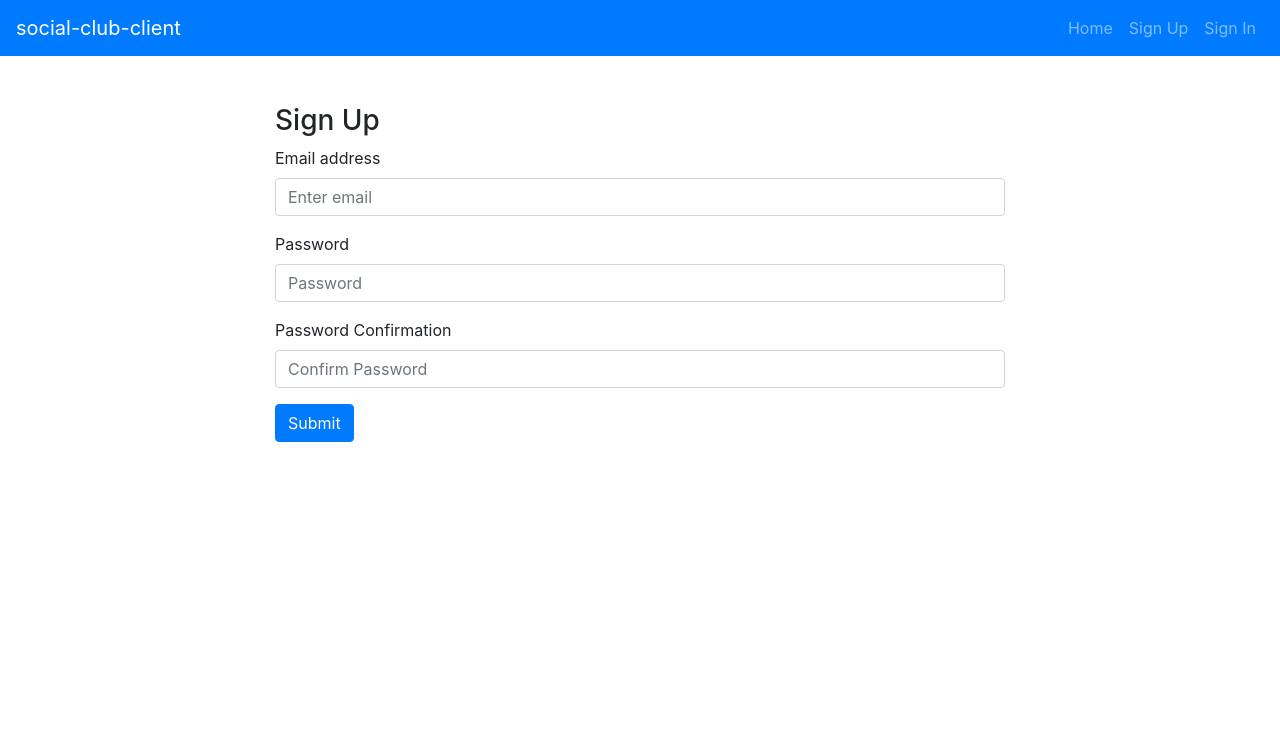
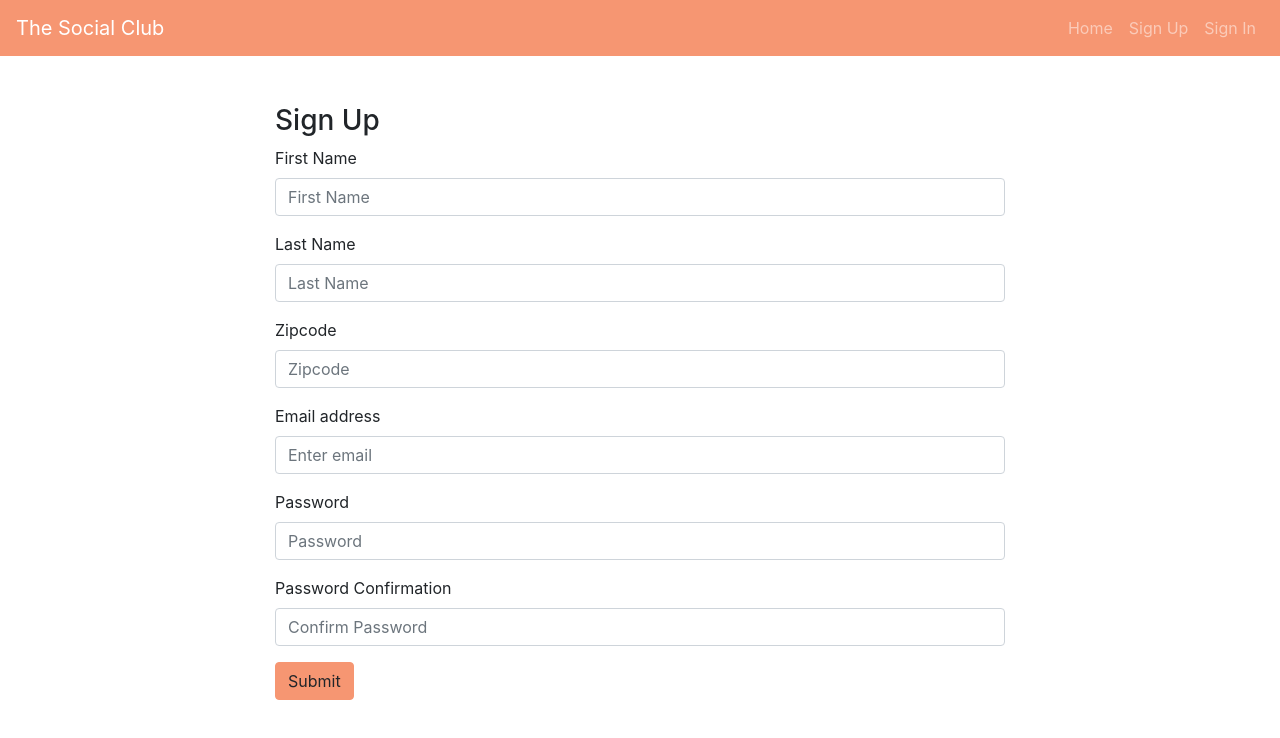
Before and after one commit to eelopez515/social-club-client, a React app: page /#/sign-up in a window 1280 px wide. Shown: the top 738 px of the page. Built offline with nearby package versions, Linux system fonts and the light colour scheme.

Commit message:
updated authentication to work with backend
made changes to sign up to include name and zipcode, to build a
profile.

```diff
--- a/public/index.html
+++ b/public/index.html
@@ -11,7 +11,7 @@ unless you know exactly what you're doing! -->
     <link rel="manifest" href="%PUBLIC_URL%/manifest.json">
     <link rel="shortcut icon" href="%PUBLIC_URL%/favicon.ico">
 
-    <title>React App</title>
+    <title>The Social Club</title>
   </head>
   <body>
     <noscript>
--- a/src/api/auth.js
+++ b/src/api/auth.js
@@ -7,6 +7,9 @@ export const signUp = credentials => {
     url: apiUrl + '/sign-up',
     data: {
       credentials: {
+        firstName: credentials.firstName,
+        lastName: credentials.lastName,
+        zipcode: credentials.zipcode,
         email: credentials.email,
         password: credentials.password,
         password_confirmation: credentials.passwordConfirmation
--- a/src/components/Header/Header.js
+++ b/src/components/Header/Header.js
@@ -25,12 +25,12 @@ const alwaysOptions = (
 const Header = ({ user }) => (
   <Navbar bg="primary" variant="dark" expand="md">
     <Navbar.Brand href="#">
-      social-club-client
+      The Social Club
     </Navbar.Brand>
     <Navbar.Toggle aria-controls="basic-navbar-nav" />
     <Navbar.Collapse id="basic-navbar-nav">
       <Nav className="ml-auto">
-        { user && <span className="navbar-text mr-2">Welcome, {user.email}</span>}
+        { user && <span className="navbar-text mr-2">Welcome, {user.firstName} {user.lastName}</span>}
         { alwaysOptions }
         { user ? authenticatedOptions : unauthenticatedOptions }
       </Nav>
--- a/src/components/SignUp/SignUp.js
+++ b/src/components/SignUp/SignUp.js
@@ -12,6 +12,9 @@ class SignUp extends Component {
     super()
 
     this.state = {
+      firstName: '',
+      lastName: '',
+      zipcode: '',
       email: '',
       password: '',
       passwordConfirmation: ''
@@ -37,7 +40,7 @@ class SignUp extends Component {
       }))
       .then(() => history.push('/'))
       .catch(error => {
-        this.setState({ email: '', password: '', passwordConfirmation: '' })
+        this.setState({ firstName: '', lastName: '', zipcode: '', email: '', password: '', passwordConfirmation: '' })
         msgAlert({
           heading: 'Sign Up Failed with error: ' + error.message,
           message: messages.signUpFailure,
@@ -47,13 +50,46 @@ class SignUp extends Component {
   }
 
   render () {
-    const { email, password, passwordConfirmation } = this.state
+    const { firstName, lastName, zipcode, email, password, passwordConfirmation } = this.state
 
     return (
       <div className="row">
         <div className="col-sm-10 col-md-8 mx-auto mt-5">
           <h3>Sign Up</h3>
           <Form onSubmit={this.onSignUp}>
+            <Form.Group controlId="firstName">
+              <Form.Label>First Name</Form.Label>
+              <Form.Control
+                required
+                type="text"
+                name="firstName"
+                value={firstName}
+                placeholder="First Name"
+                onChange={this.handleChange}
+              />
+            </Form.Group>
+            <Form.Group controlId="lastName">
+              <Form.Label>Last Name</Form.Label>
+              <Form.Control
+                required
+                type="text"
+                name="lastName"
+                value={lastName}
+                placeholder="Last Name"
+                onChange={this.handleChange}
+              />
+            </Form.Group>
+            <Form.Group controlId="zipcode">
+              <Form.Label>Zipcode</Form.Label>
+              <Form.Control
+                required
+                type="number"
+                name="zipcode"
+                value={zipcode}
+                placeholder="Zipcode"
+                onChange={this.handleChange}
+              />
+            </Form.Group>
             <Form.Group controlId="email">
               <Form.Label>Email address</Form.Label>
               <Form.Control
--- a/src/index.scss
+++ b/src/index.scss
@@ -1 +1,2 @@
+$primary: rgb(246, 150, 114);
 @import '~bootstrap/scss/bootstrap';
```
